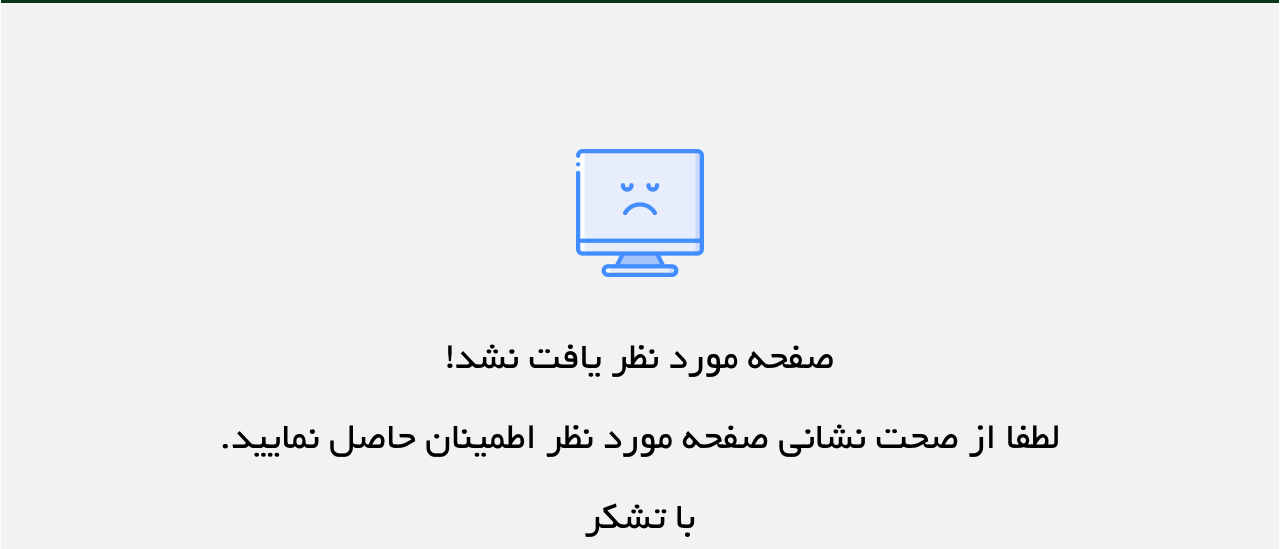
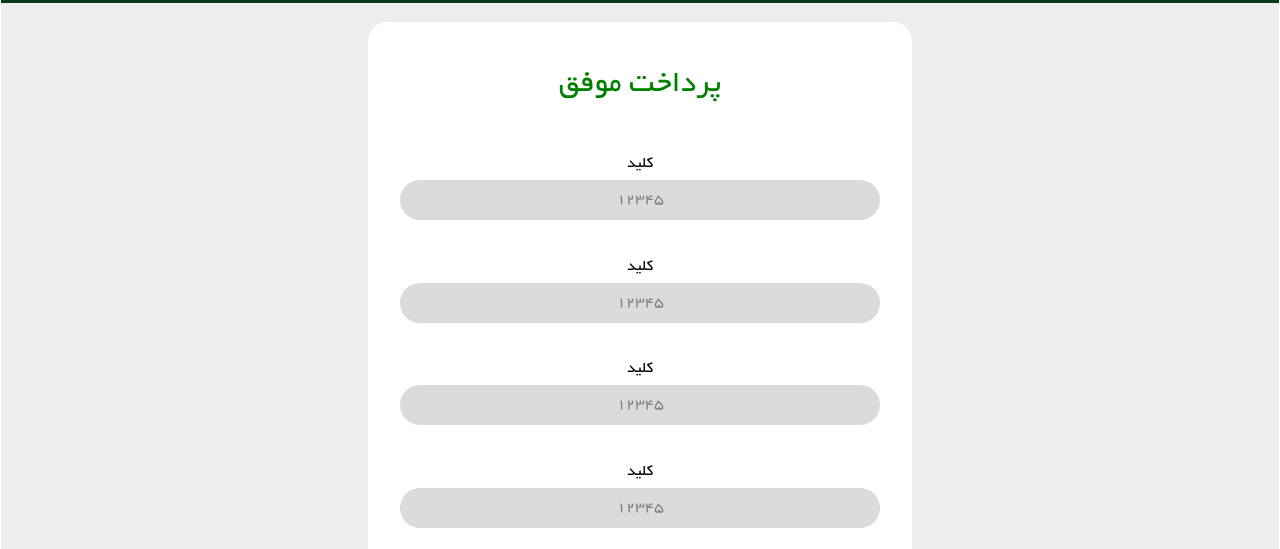
Before and after one commit to mohammadJaliliTorkamani/stu_assist, a React (Create React App) app: page /payment-result in a window 1280 px wide. Shown: the part 251-800 px from the top of the page. Built offline with nearby package versions, Linux system fonts and the light colour scheme.

Commit message:
payment-result page was implemented

```diff
--- a/src/App.tsx
+++ b/src/App.tsx
@@ -10,6 +10,7 @@ import Home from './pages/Home';
 import Login from './pages/Login';
 import NotFound from './pages/NotFound';
 import OTP from './pages/OTP';
+import PaymentResult from './pages/PaymentResult';
 import Profile from './pages/Profile';
 import TermsOfUse from './pages/TermsOfUse';
 
@@ -31,11 +32,11 @@ const footerPages = [{
   id: 1,
   text: "خانه",
   link: "/"
-},{
+}, {
   id: 2,
   text: "محاسبه GPA",
   link: "gpa-calculator"
-},{
+}, {
   id: 3,
   text: "محاسبه ECTS",
   link: "ects-calculator"
@@ -85,6 +86,7 @@ function App() {
         <Route path='otp-verification' element={<OTP />} />
         <Route path='ects-calculator' element={<ECTSCalculator />} />
         <Route path='gpa-calculator' element={<GPACalculator />} />
+        <Route path='payment-result' element={<PaymentResult isOK={true}/>} />
         <Route path='*' element={<NotFound />} />
       </Routes>
       {showHeaderFooter && <Footer copyRightText={"تمامی حقوق مادی و معنوی محفوظ است - ۱۴۰۱"} pages={footerPages} contactUsLinks={contactLinks} />}
--- a/src/components/HomeOptionBox.tsx
+++ b/src/components/HomeOptionBox.tsx
@@ -24,7 +24,7 @@ const containerStyle = {
     display: 'flex',
     justifyContent: 'center',
     alignItems: 'center',
-    textDecoration: 'none'
+    textDecoration: 'none',
 }
 
 function HomeOptionBox({ page }: IProps) {
--- /dev/null
+++ b/src/pages/PaymentResult.tsx
@@ -0,0 +1,133 @@
+import styled from "@emotion/styled";
+import { useNavigate } from "react-router-dom";
+import Button from "../components/Button";
+
+interface IProps {
+    isOK: boolean;
+}
+
+const GreenLabel = styled.div`
+    color: green;
+    font-size: 2rem;
+    margin: 1rem;
+    align-self: center;
+`;
+
+const RedLabel = styled.div`
+    color: red;
+    font-size: 2rem;
+    margin: 2rem;
+`;
+const Continer = styled.div`
+    display: flex;
+    flex-direction: column;
+    height: 56rem;
+    background: #ededed;
+    justify-content: center;
+    align-items: center;
+`;
+
+const Box = styled.div`
+    display: flex;
+    flex-direction: column;
+    background: white;
+    height: 48rem;
+    width: 30rem;
+    justify-content: center;
+    align-items: center;
+    padding: 2rem;
+    border-radius: 1.2rem;
+`;
+
+const OKContainer = styled.div`
+    display: flex;
+    flex-direction: column;
+    width: 100%;
+    height: 100%;
+    justify-content: space-between;
+    align-items: stretch;
+`;
+
+const FailContainer = styled.div`
+    display: flex;
+    flex-direction: column;
+    background: white;
+    flex: 1;
+    justify-content: center;
+`;
+
+const Pair = styled.div`
+    display: flex;
+    flex-direction: column;
+    background: white;
+    justify-content: space-between;
+    height: 4rem;
+    align-items: stretch;
+`;
+
+const Key = styled.div`
+    color: black;
+    align-self: center;
+    font-size: 1rem;
+`;
+
+const Value = styled.div`
+    display: flex;
+    flex-direction: column;
+    justify-content: center;
+    align-items: center;
+    color: gray;
+    background: #dbdbdb;
+    font-size: 1rem;
+    height: 2.5rem;
+    border-radius: 3rem;
+    border: 0px solid black;
+`;
+
+function PaymentResult(props: IProps) {
+    const navigate = useNavigate()
+    return (
+        <Continer>
+            <Box>
+                {
+                    props.isOK && <OKContainer>
+                        <GreenLabel>پرداخت موفق</GreenLabel>
+                        <Pair>
+                            <Key>کلید</Key>
+                            <Value>12345</Value>
+                        </Pair>
+                        <Pair>
+                            <Key>کلید</Key>
+                            <Value>12345</Value>
+                        </Pair>
+                        <Pair>
+                            <Key>کلید</Key>
+                            <Value>12345</Value>
+                        </Pair>
+                        <Pair>
+                            <Key>کلید</Key>
+                            <Value>12345</Value>
+                        </Pair>
+                        <Pair>
+                            <Key>کلید</Key>
+                            <Value>12345</Value>
+                        </Pair>
+                        <Pair>
+                            <Key>کلید</Key>
+                            <Value>12345</Value>
+                        </Pair>
+                        <Button title="بازگشت به خانه" onClick={e => navigate('/', { replace: true })} />
+                    </OKContainer>
+                }
+                {
+                    !props.isOK && <FailContainer>
+                        <RedLabel>خطا در پرداخت</RedLabel>
+                        <Button title="بازگشت به خانه" onClick={e => navigate('/', { replace: true })} />
+                    </FailContainer>
+                }
+            </Box>
+        </Continer>
+    )
+}
+
+export default PaymentResult
```
